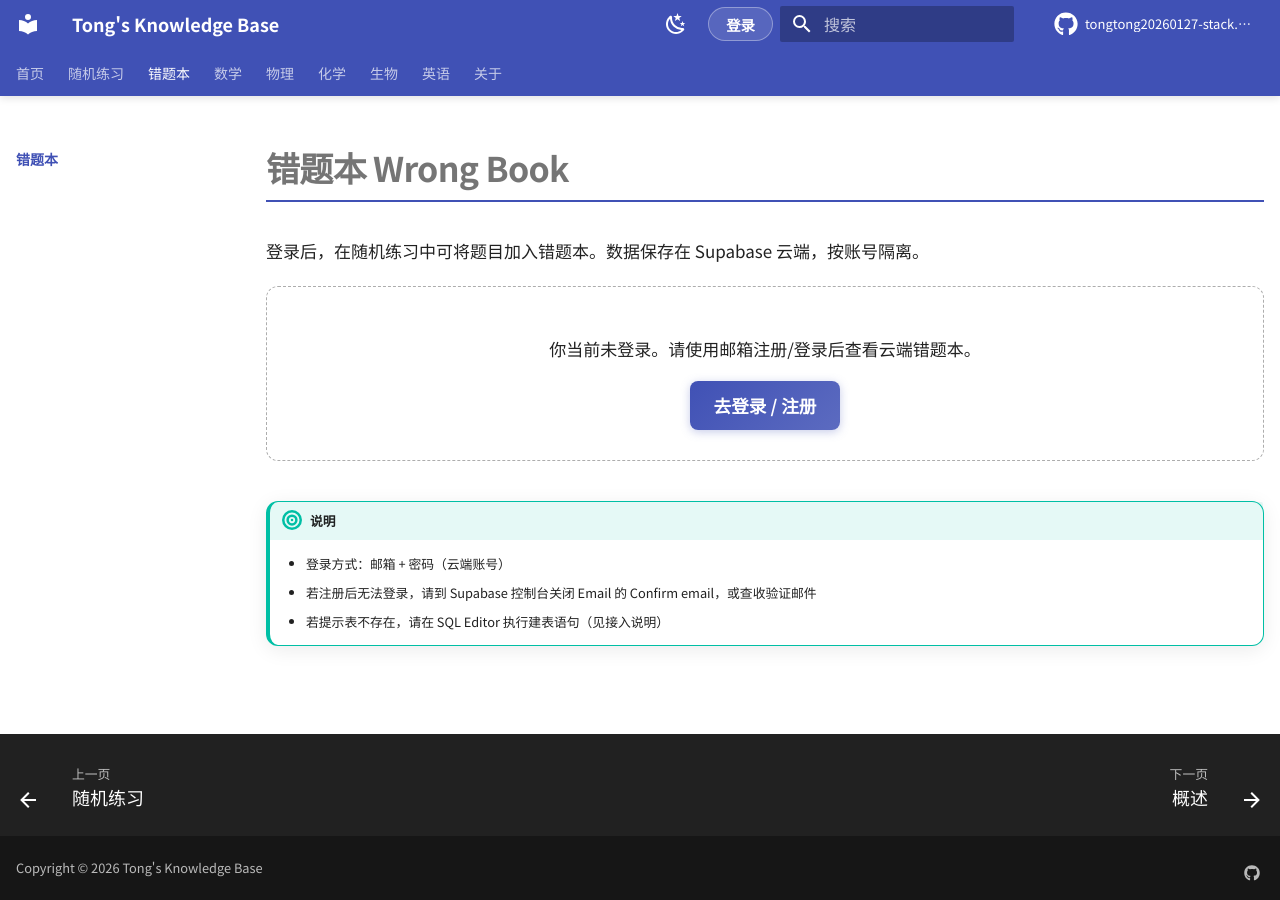
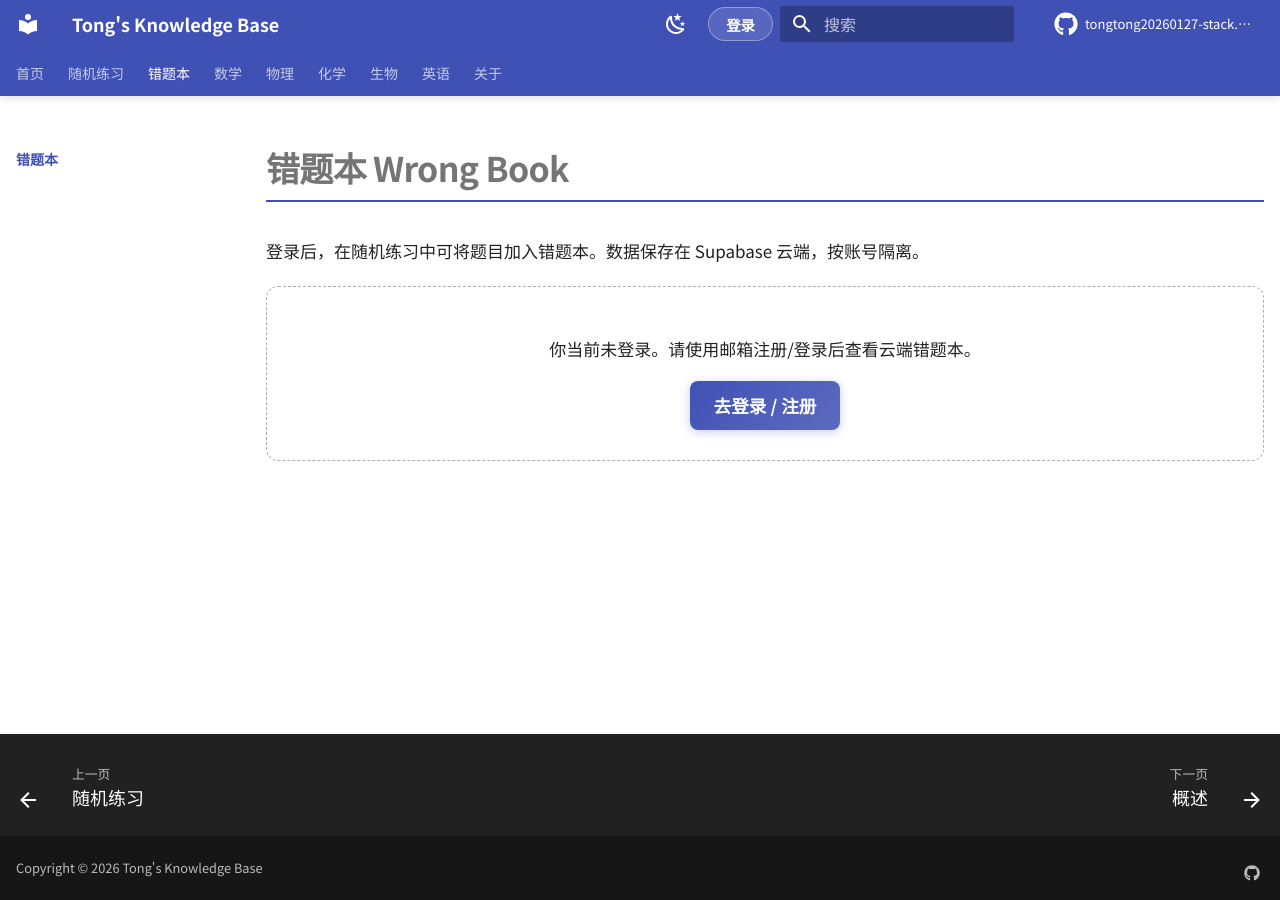
Before and after one commit to tongtong20260127-stack/tongtong20260127-stack.github.io, an MkDocs documentation site: the page built from docs/wrongbook.md, in a window 1280 px wide. Built offline with MkDocs 1.6.1 and Material for MkDocs 9.7.7, drawn with Linux system fonts in a browser that asks for light colours; a script that is not in the unit is left out; comment, search, counter and statistics services are not loaded.

Commit message:
chore: 移除错题本页面底部说明提示

```diff
--- a/docs/wrongbook.md
+++ b/docs/wrongbook.md
@@ -26,8 +26,3 @@
   </div>
 
 </div>
-
-!!! tip "说明"
-    - 登录方式：邮箱 + 密码（云端账号）
-    - 若注册后无法登录，请到 Supabase 控制台关闭 Email 的 Confirm email，或查收验证邮件
-    - 若提示表不存在，请在 SQL Editor 执行建表语句（见接入说明）
```
